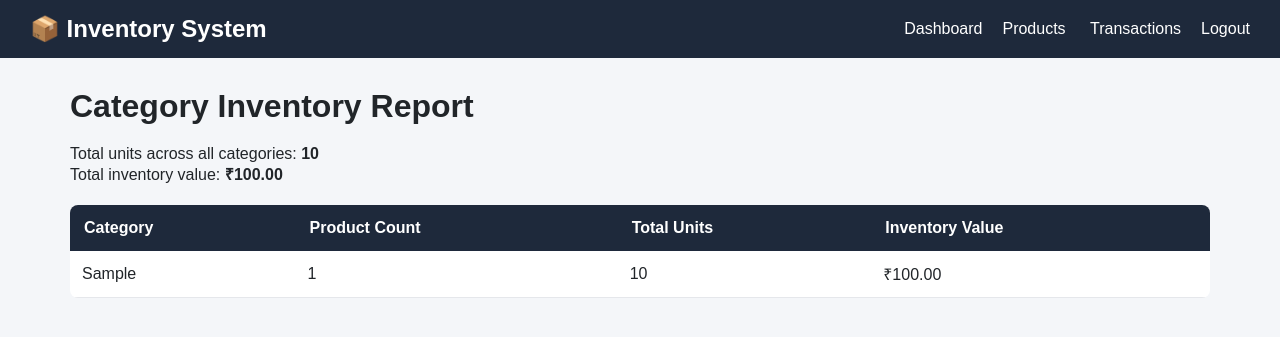
After one commit to kanav4611-boop/inventory-management-system, a Flask app: page /category-report in a window 1280 px wide. The commit adds this page. Shown: the top 337 px of the page. Run offline with Flask 3, Linux system fonts and the light colour scheme; a user stored in the database is signed in; tables that the repository leaves empty hold one stand-in row (values such as "Sample post").

Commit message:
Add category-wise inventory valuation report

```diff
--- a/app.py
+++ b/app.py
@@ -641,6 +641,26 @@ def reorder_report():
     )
 
 
+@app.route("/category-report")
+@login_required
+def category_report():
+    rows = db.session.query(
+        Product.category,
+        db.func.count(Product.id).label("product_count"),
+        db.func.sum(Product.quantity).label("total_units"),
+        db.func.sum(Product.price * Product.quantity).label("inventory_value")
+    ).group_by(Product.category).order_by(Product.category.asc()).all()
+
+    grand_value = sum((row.inventory_value or 0) for row in rows)
+    grand_units = sum((row.total_units or 0) for row in rows)
+    return render_template(
+        "category_report.html",
+        rows=rows,
+        grand_value=grand_value,
+        grand_units=grand_units
+    )
+
+
 @app.route("/stock-summary")
 @login_required
 def stock_summary():
--- /dev/null
+++ b/templates/category_report.html
@@ -0,0 +1,15 @@
+<!DOCTYPE html>
+<html lang="en"><head><meta charset="UTF-8"><meta name="viewport" content="width=device-width, initial-scale=1.0">
+<title>Category Inventory Report</title><link rel="stylesheet" href="{{ url_for('static', filename='css/style.css') }}"></head>
+<body><div class="navbar"><h2>📦 Inventory System</h2><div>
+<a href="{{ url_for('home') }}">Dashboard</a><a href="{{ url_for('products') }}">Products</a>
+<a href="{{ url_for('transactions') }}">Transactions</a><a href="{{ url_for('logout') }}">Logout</a>
+</div></div><div class="container">
+<h1>Category Inventory Report</h1>
+<p>Total units across all categories: <strong>{{ grand_units }}</strong></p>
+<p>Total inventory value: <strong>₹{{ "%.2f"|format(grand_value) }}</strong></p>
+<table><tr><th>Category</th><th>Product Count</th><th>Total Units</th><th>Inventory Value</th></tr>
+{% for row in rows %}<tr><td>{{ row.category or "Uncategorized" }}</td><td>{{ row.product_count }}</td>
+<td>{{ row.total_units or 0 }}</td><td>₹{{ "%.2f"|format(row.inventory_value or 0) }}</td></tr>
+{% else %}<tr><td colspan="4">No product categories available.</td></tr>{% endfor %}
+</table></div></body></html>
--- a/templates/index.html
+++ b/templates/index.html
@@ -25,6 +25,7 @@
             <a href="{{ url_for('transactions') }}">Transactions</a>
             <a href="{{ url_for('low_stock') }}">Low Stock</a>
             <a href="{{ url_for('stock_summary') }}">Stock Summary</a>
+            <a href="{{ url_for('category_report') }}">Category Report</a>
             <a href="{{ url_for('reorder_report') }}">Reorder Report</a>
             <a href="{{ url_for('activity_log') }}">Activity Log</a>
             <a href="{{ url_for('change_password') }}">Change Password</a>
```
